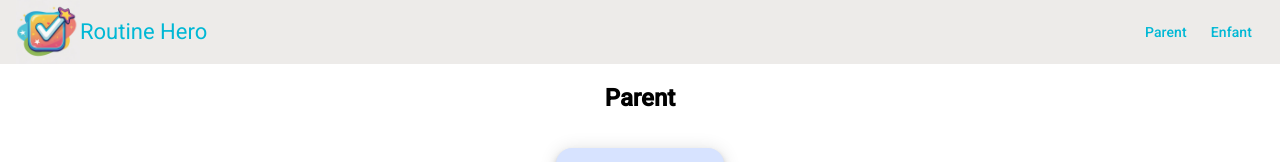
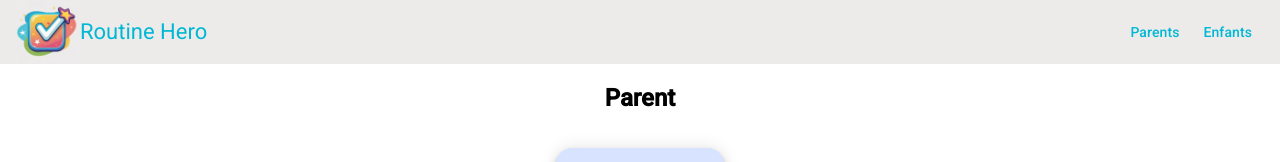
Before and after one commit to leaandredev/RoutineHero, an Angular app in the folder routine-hero/: page /parent in a window 1280 px wide. Shown: the top 162 px of the page. Built offline with nearby package versions, Linux system fonts and the light colour scheme.

Commit message:
[AF-626] feat create profile : WIP

```diff
--- a/routine-hero/src/app/app.component.html
+++ b/routine-hero/src/app/app.component.html
@@ -3,8 +3,8 @@
     <h1>Routine Hero</h1>
     <div class="flex-grow"></div>
     <div>
-        <a mat-button routerLink="parent" routerLinkActive="router-link-active">Parent</a>
-        <a mat-button routerLink="kids" routerLinkActive="router-link-active">Enfant</a>
+        <a mat-button routerLink="parent" routerLinkActive="router-link-active">Parents</a>
+        <a mat-button routerLink="kids" routerLinkActive="router-link-active">Enfants</a>
     </div>
 </mat-toolbar>
 <div class="app-container">
```
